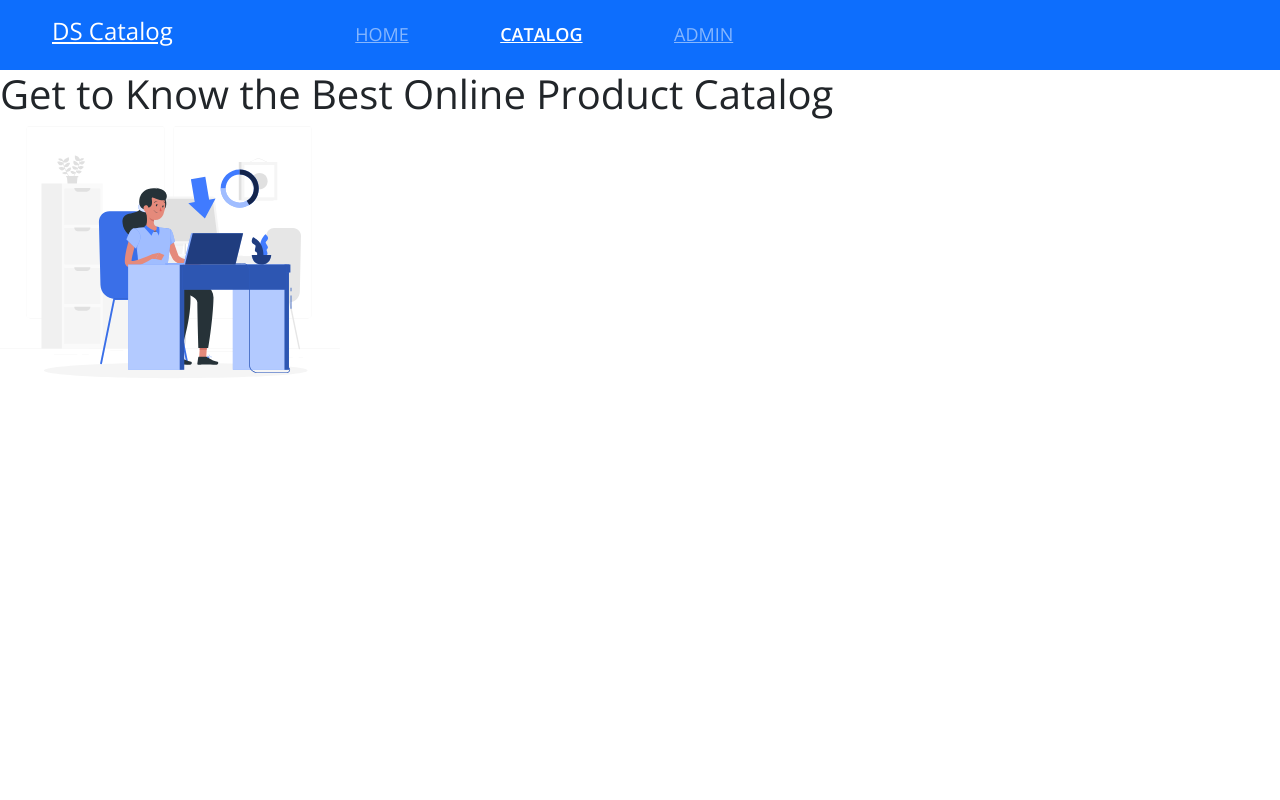
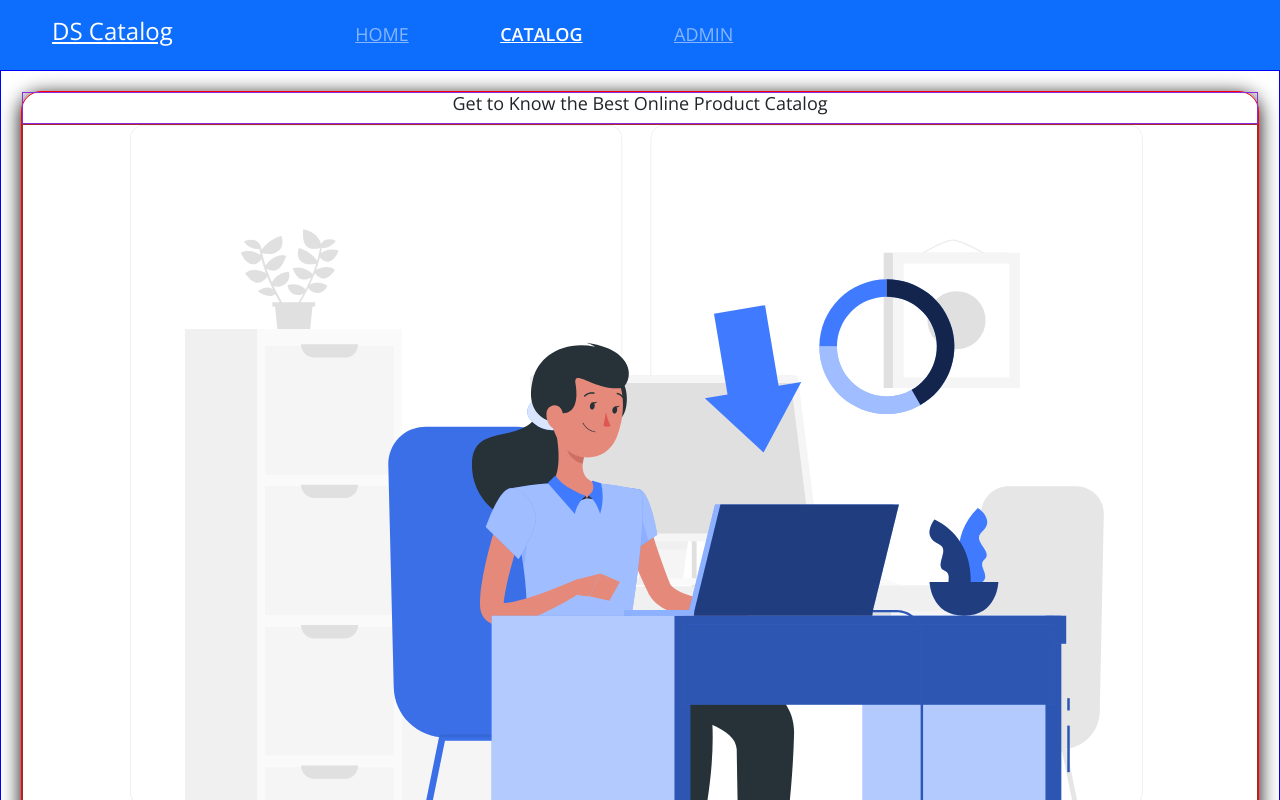
Before and after one commit to CarlosLaurine/Complete-DS-Catalog-App, a React (Create React App) app in the folder frontend-web/: page / in a window 1280 px wide. Shown: the top 800 px of the page. Built offline with nearby package versions, Linux system fonts and the light colour scheme.

Commit message:
Home JS Page Styling

```diff
--- a/frontend-web/src/pages/Home/index.tsx
+++ b/frontend-web/src/pages/Home/index.tsx
@@ -1,5 +1,6 @@
 import Navbar from 'components/Navbar';
 import { ReactComponent as MainImg } from 'assets/images/main-vectorized-img.svg'
+import './style.css'
 
 const Home = () => {
     return (
--- /dev/null
+++ b/frontend-web/src/pages/Home/style.css
@@ -0,0 +1,31 @@
+.home-container{
+    text-align: center;
+    padding: 20px;
+    font-size: 18px;
+    border: 1px solid blue;
+}
+
+.home-card{
+    box-shadow: 0px 4px 20px rgba(0, 0, 0, 25);
+    border-radius: 20px;
+    background-color: #FFFFFF;
+    border: 1px solid red;
+}
+
+.home-content-container {
+    border: 1px solid blueviolet;
+}
+
+.home-content-container h1 {
+    font-size: 1em;
+}
+
+.home-image-container{
+    padding: 0 15px;
+    border: 1px solid brown;
+}
+
+.home-image-container svg{
+    width: 100%;
+    height: auto;
+}
```
